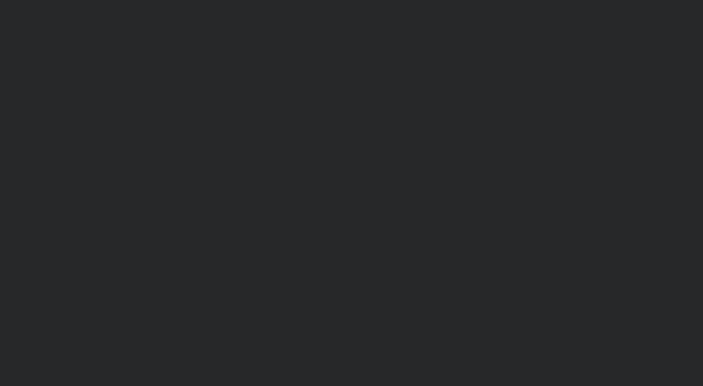
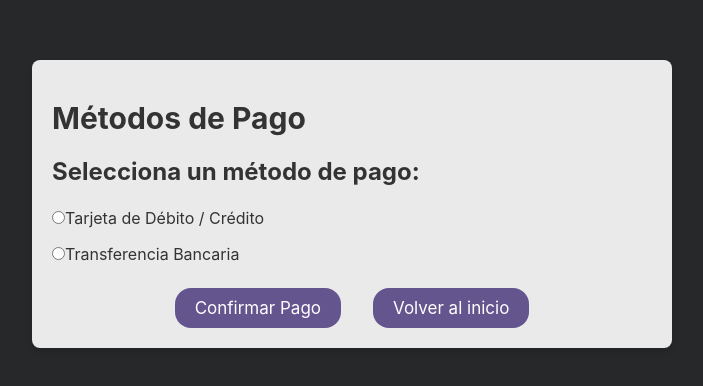
Before and after one commit to retamaish/INF322-DIU-ComunidadEdificio, a React app: page /metodos-pago in a window 1280 px wide. Before the commit this address had no page. Shown: the part 200-586 px from the top of the page, without its empty margins (288-991 px from the left). Built offline with nearby package versions, Linux system fonts and the light colour scheme; the HTML template or start-up script is replaced by a standard one.

Commit message:
paymethod basico
agregamos la vista de método de pago, falta agregar entradas de texto para los datos bancarios, además de los iconos de tarjetas.

```diff
--- a/src/components/layout.jsx
+++ b/src/components/layout.jsx
@@ -8,7 +8,8 @@ import {
   RegisterVisitors,
   RequestCommonSpaces,
   UserData,
-  AccountStatement
+  AccountStatement,
+  PayMethods,
 } from '@pages'
 
 const Layout = () => {
@@ -24,6 +25,8 @@ const Layout = () => {
             <Route path='/preguntas-frecuentes' element={<FrequentlyAskedQuestions />} />
             <Route path='/usuario' element={<UserData />} />
             <Route path='/cartola' element={<AccountStatement />} />
+            <Route path='/metodos-pago' element={<PayMethods/>} />
+
           </Routes>
         </div>
       </div>
--- a/src/pages/Home.jsx
+++ b/src/pages/Home.jsx
@@ -41,7 +41,7 @@ export const Home = () => {
           <P>+ $0 intereses</P>
 
           <div className='home__top__buttons'>
-            <button className='button button__submit' style={{ width: '120px', marginRight: '10px' }} onClick={() => handlePay()}>Pagar</button>
+            <button className='button button__submit' style={{ width: '120px', marginRight: '10px' }} onClick={() =>navigate('/metodos-pago')}>Pagar</button>
             <button className='button button__submit' style={{ width: '120px' }} onClick={() => navigate('/cartola')}>Ver detalle</button>
           </div>
         </div>
--- /dev/null
+++ b/src/pages/Paymethods.jsx
@@ -0,0 +1,80 @@
+import React, { useState } from 'react'
+import { H1, H2, P } from '@components'
+import { useNavigate } from 'react-router-dom'
+
+export const PayMethods = () => {
+  const navigate = useNavigate()
+
+  const [selectedMethod, setSelectedMethod] = useState('')
+
+  const handlePaymentSubmit = () => {
+    if (selectedMethod) {
+      window.alert(`Has seleccionado el método de pago: ${selectedMethod}`)
+    } else {
+      window.alert('Por favor, selecciona un método de pago')
+    }
+  }
+
+  return (
+    <div
+      className='pay-methods'
+      style={{display: 'flex', flexDirection: 'column',justifyContent: 'center',alignItems: 'center',height: '100vh',}}
+    >
+      {/* Cuadro de contenido */}
+      <div
+        style={{
+          backgroundColor: 'rgba(255, 255, 255, 0.9)',
+          borderRadius: '8px',
+          padding: '20px',
+          boxShadow: '0 4px 6px rgba(0, 0, 0, 0.1)',
+          color: '#333',
+          width: '90%',
+          maxWidth: '600px',
+        }}
+      >
+        <H1 className='pay-methods__title'>Métodos de Pago</H1>
+
+        <H2 className='pay-methods__subtitle'>Selecciona un método de pago:</H2>
+
+        <div style={{ display: 'flex', flexDirection: 'column', gap: '16px', marginBottom: '24px' }}>
+          <label>
+            <input
+              type='radio'
+              name='paymentMethod'
+              value='Tarjeta de Crédito'
+              onChange={(e) => setSelectedMethod(e.target.value)}
+            />
+            Tarjeta de Débito / Crédito
+          </label>
+
+          <label>
+            <input
+              type='radio'
+              name='paymentMethod'
+              value='Transferencia Bancaria'
+              onChange={(e) => setSelectedMethod(e.target.value)}
+            />
+            Transferencia Bancaria
+          </label>
+        </div>
+
+        <div className='all-container' style={{ display: 'flex', gap: '2rem', justifyContent: 'center' }}>
+          <button
+            className='button button__submit'
+            style={{ padding: '10px 20px' }}
+            onClick={handlePaymentSubmit}
+          >
+            Confirmar Pago
+          </button>
+          <button
+            className='button button__submit'
+            style={{ padding: '10px 20px' }}
+            onClick={() => navigate('/')}
+          >
+            Volver al inicio
+          </button>
+        </div>
+      </div>
+    </div>
+  )
+}
--- a/src/pages/index.js
+++ b/src/pages/index.js
@@ -5,3 +5,4 @@ export * from './Login'
 export * from './RegisterVisitors'
 export * from './RequestCommonSpaces'
 export * from './UserData'
+export * from './Paymethods'
```
